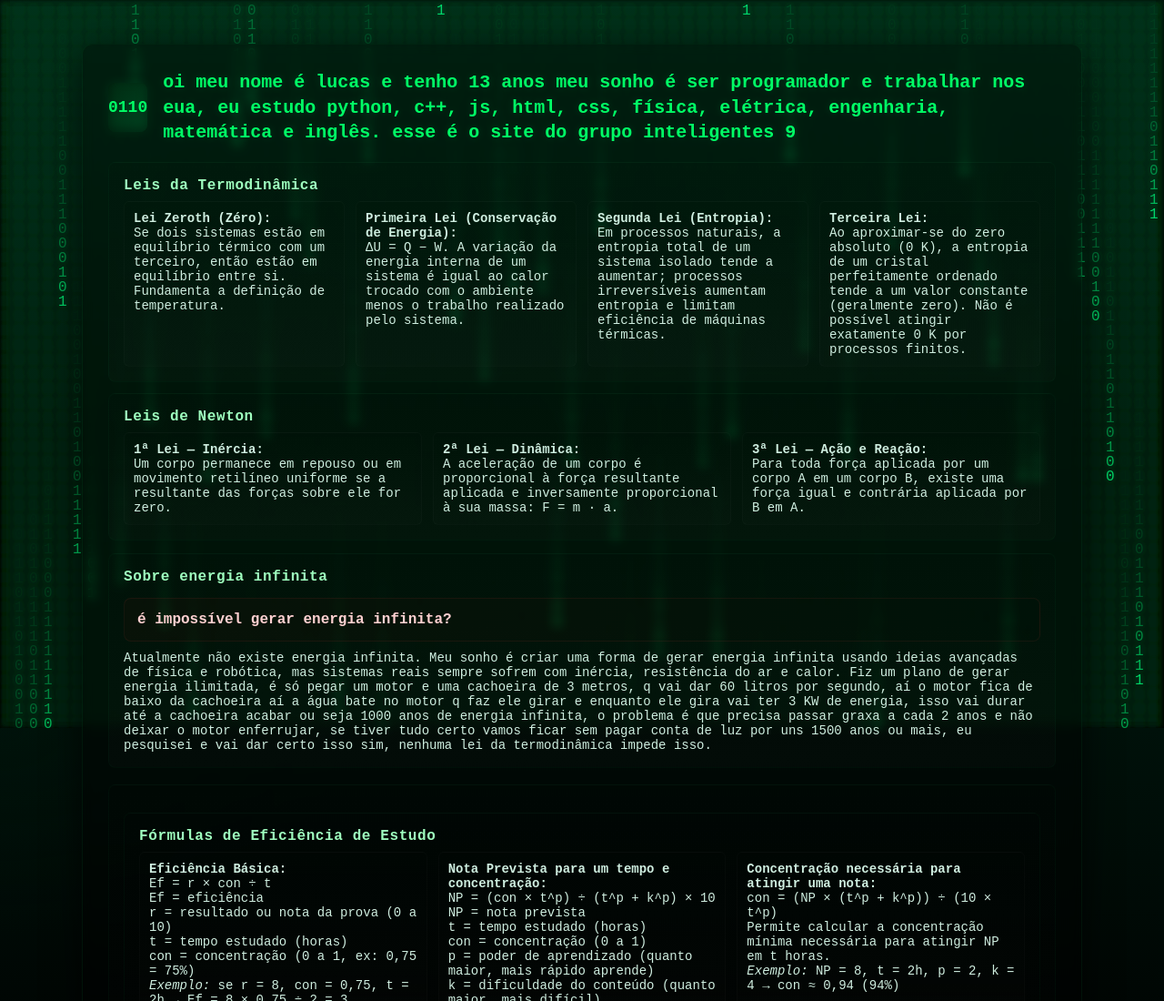
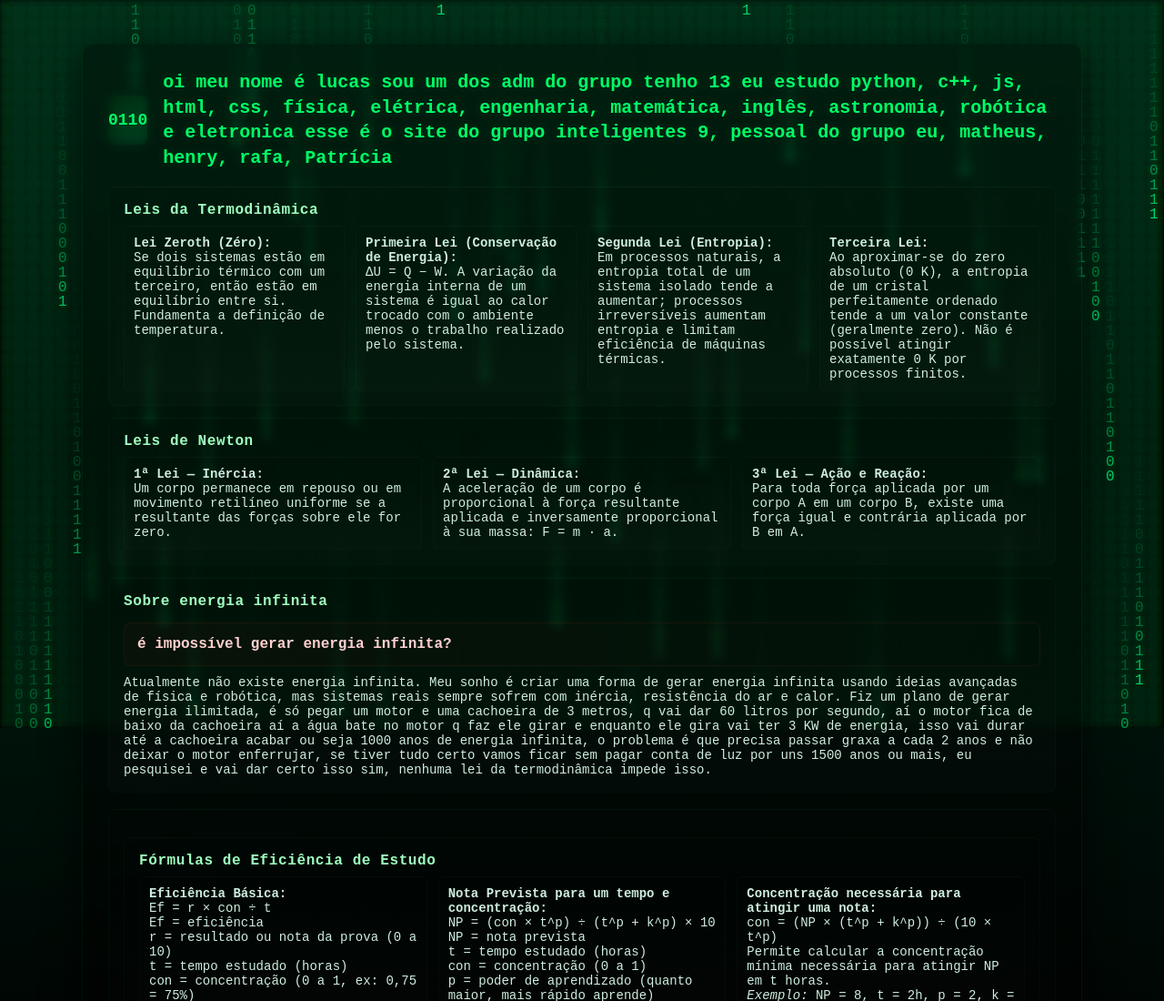
Before and after one commit to 369happyl/energia-, a plain HTML site: page index.html in a window 1280 px wide. Shown: the top 1100 px of the page at 91% size. Drawn offline with Linux system fonts and the light colour scheme.

Commit message:
Update index.html

```diff
--- a/index.html
+++ b/index.html
@@ -159,7 +159,7 @@
     <div class="card">
       <header>
         <div class="logo">0110</div>
-        <h2>oi meu nome é lucas e tenho 13 anos meu sonho é ser programador e trabalhar nos eua, eu estudo python, c++, js, html, css, física, elétrica, engenharia, matemática e inglês. esse é o site do grupo inteligentes 9</h2>
+        <h2>oi meu nome é lucas sou um dos adm do grupo tenho 13  eu estudo python, c++, js, html, css, física, elétrica, engenharia, matemática, inglês, astronomia, robótica e eletronica esse é o site do grupo inteligentes 9, pessoal do grupo eu, matheus, henry, rafa, Patrícia</h2>
       </header>
 
       <!-- Leis da Termodinâmica -->
```
